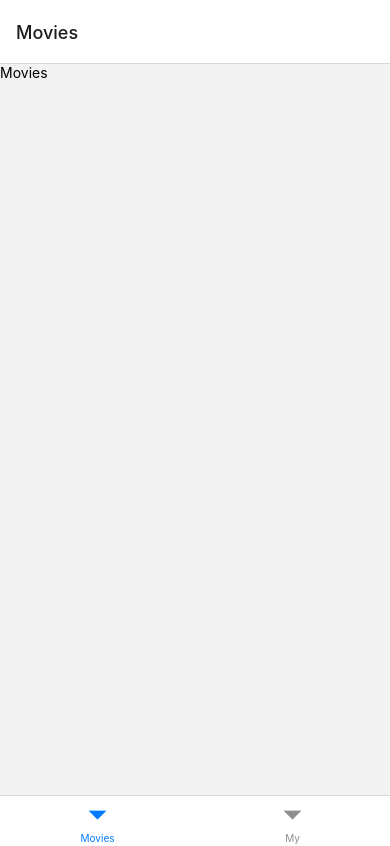
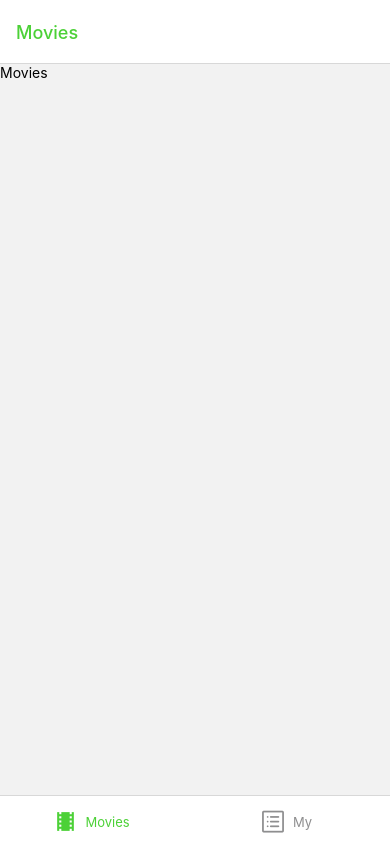
Before and after one commit to sukpo61/movie_crud, a React Native app: screen /Tabs in a window 390 px wide. Built offline with nearby package versions, Linux system fonts and the light colour scheme.

Commit message:
feat: Customize Navigator

```diff
--- /dev/null
+++ b/colors.js
@@ -0,0 +1,2 @@
+export const YELLOW_COLOR = "#fbc531";
+export const GREEN_COLOR = "#4cd137";
--- a/navigation/Stack.jsx
+++ b/navigation/Stack.jsx
@@ -2,6 +2,7 @@ import React from "react";
 import { createNativeStackNavigator } from "@react-navigation/native-stack";
 import Detail from "../screens/Detail";
 import { Text, TouchableOpacity, useColorScheme } from "react-native";
+import { GREEN_COLOR, YELLOW_COLOR } from "../colors";
 
 const NativeStack = createNativeStackNavigator();
 
@@ -12,9 +13,12 @@ export default function Stack({ navigation: { goBack } }) {
       screenOptions={{
         headerLeft: () => (
           <TouchableOpacity onPress={() => goBack()}>
-            <Text style={{ color: isDark ? "white" : "black" }}>뒤로</Text>
+            <Text style={{ color: isDark ? YELLOW_COLOR : GREEN_COLORd }}>
+              뒤로
+            </Text>
           </TouchableOpacity>
         ),
+        headerTintColor: isDark ? YELLOW_COLOR : GREEN_COLOR,
       }}
     >
       <NativeStack.Screen name="Detail" component={Detail} />
--- a/navigation/Tabs.jsx
+++ b/navigation/Tabs.jsx
@@ -2,14 +2,41 @@ import React from "react";
 import { createBottomTabNavigator } from "@react-navigation/bottom-tabs";
 import Movies from "../screens/Movies";
 import My from "../screens/My";
+import { GREEN_COLOR, YELLOW_COLOR } from "../colors";
+import { useColorScheme } from "react-native";
+import { MaterialIcons } from "@expo/vector-icons";
+import { AntDesign } from "@expo/vector-icons";
 
 const Tab = createBottomTabNavigator();
 
 export default function Tabs() {
+  const isDark = useColorScheme() === "dark";
   return (
-    <Tab.Navigator>
-      <Tab.Screen name="Movies" component={Movies} />
-      <Tab.Screen name="My" component={My} />
+    <Tab.Navigator
+      screenOptions={{
+        headerTintColor: isDark ? YELLOW_COLOR : GREEN_COLOR,
+        tabBarActiveTintColor: isDark ? YELLOW_COLOR : GREEN_COLOR,
+        tabBarLabelPosition: "beside-icon",
+      }}
+    >
+      <Tab.Screen
+        options={{
+          tabBarIcon: ({ color, size }) => (
+            <MaterialIcons name="local-movies" size={size} color={color} />
+          ),
+        }}
+        name="Movies"
+        component={Movies}
+      />
+      <Tab.Screen
+        options={{
+          tabBarIcon: ({ color, size }) => (
+            <AntDesign name="profile" size={size} color={color} />
+          ),
+        }}
+        name="My"
+        component={My}
+      />
     </Tab.Navigator>
   );
 }
```
